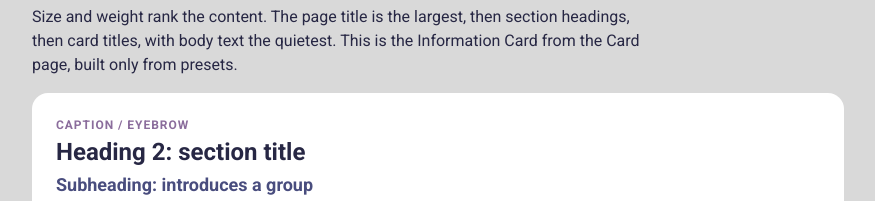
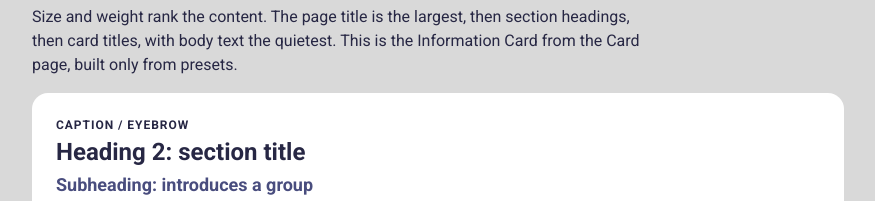
Before and after one commit to JMyersUX/JmdesignIIsystem, a plain HTML site: page foundations/typography.html in a window 1280 px wide. Shown: the part 2432-2633 px from the top of the page, without its empty margins (202-1077 px from the left). Drawn offline with Linux system fonts and the light colour scheme.

Commit message:
Add files via upload

```diff
--- a/foundations/typography.html
+++ b/foundations/typography.html
@@ -82,7 +82,7 @@
 <h3 class="sub-h">Hierarchy in Use</h3>
 <p>Size and weight rank the content. The page title is the largest, then section headings, then card titles, with body text the quietest. This is the Information Card from the Card page, built only from presets.</p>
 <div class="hier">
-  <p class="t-cap" style="margin:0 0 4px;color:var(--text-accent);letter-spacing:.08em"><strong>CAPTION / EYEBROW</strong></p>
+  <p class="t-cap" style="margin:0 0 4px;color:var(--text-title);letter-spacing:.08em"><strong>CAPTION / EYEBROW</strong></p>
   <p class="t-h2" style="margin:0 0 6px">Heading 2: section title</p>
   <p class="t-sub" style="margin:0 0 6px;color:var(--text-secondary)">Subheading: introduces a group</p>
   <p class="t-p" style="margin:0 0 10px">Paragraph: body copy at 16px with a 160% line height is comfortable to read in lines of about 60 characters.</p>
```
Also changed, not shown: css/components.css (line endings or trailing spaces), css/pattern.css (line endings or trailing spaces), foundations/color-palette.html (line endings or trailing spaces).
